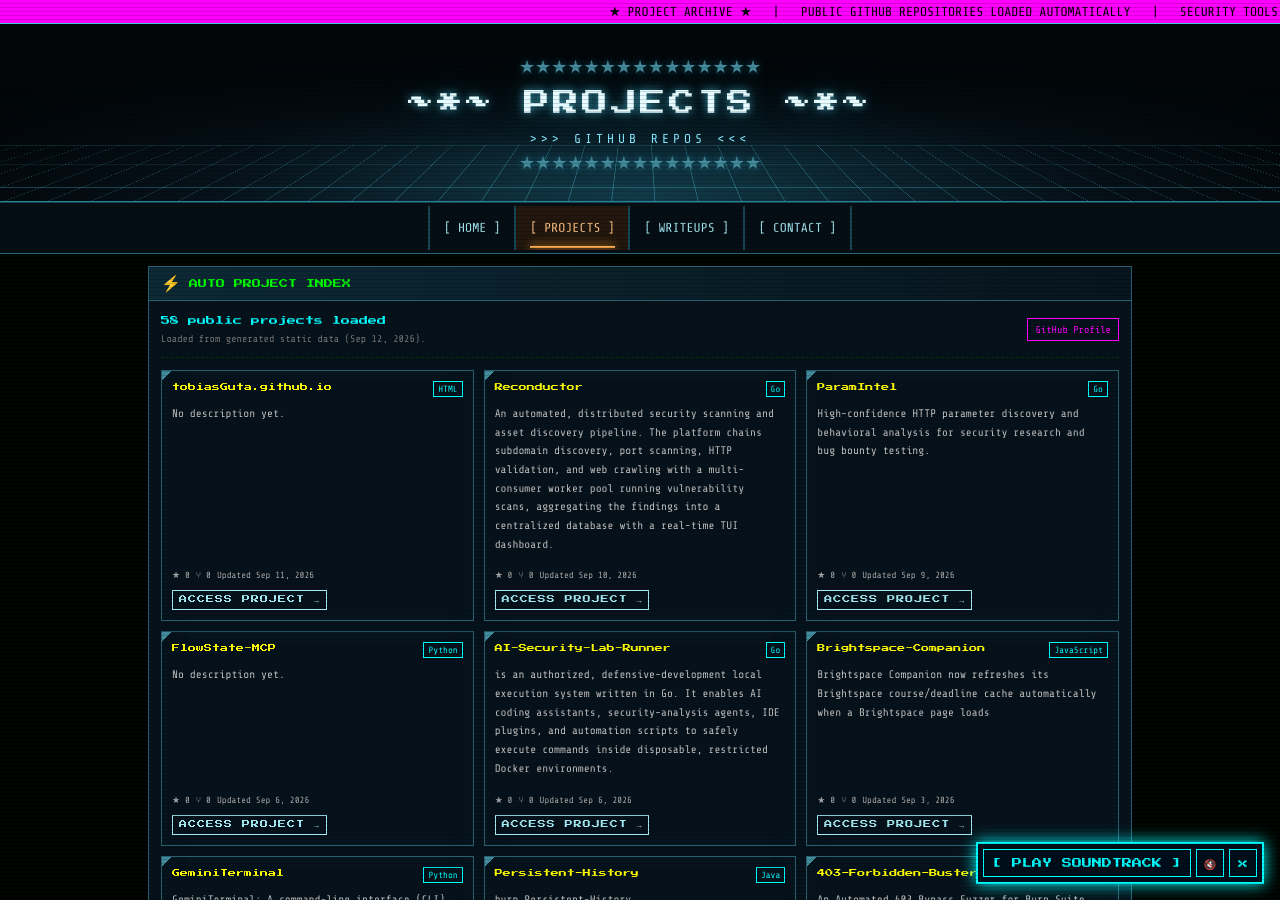
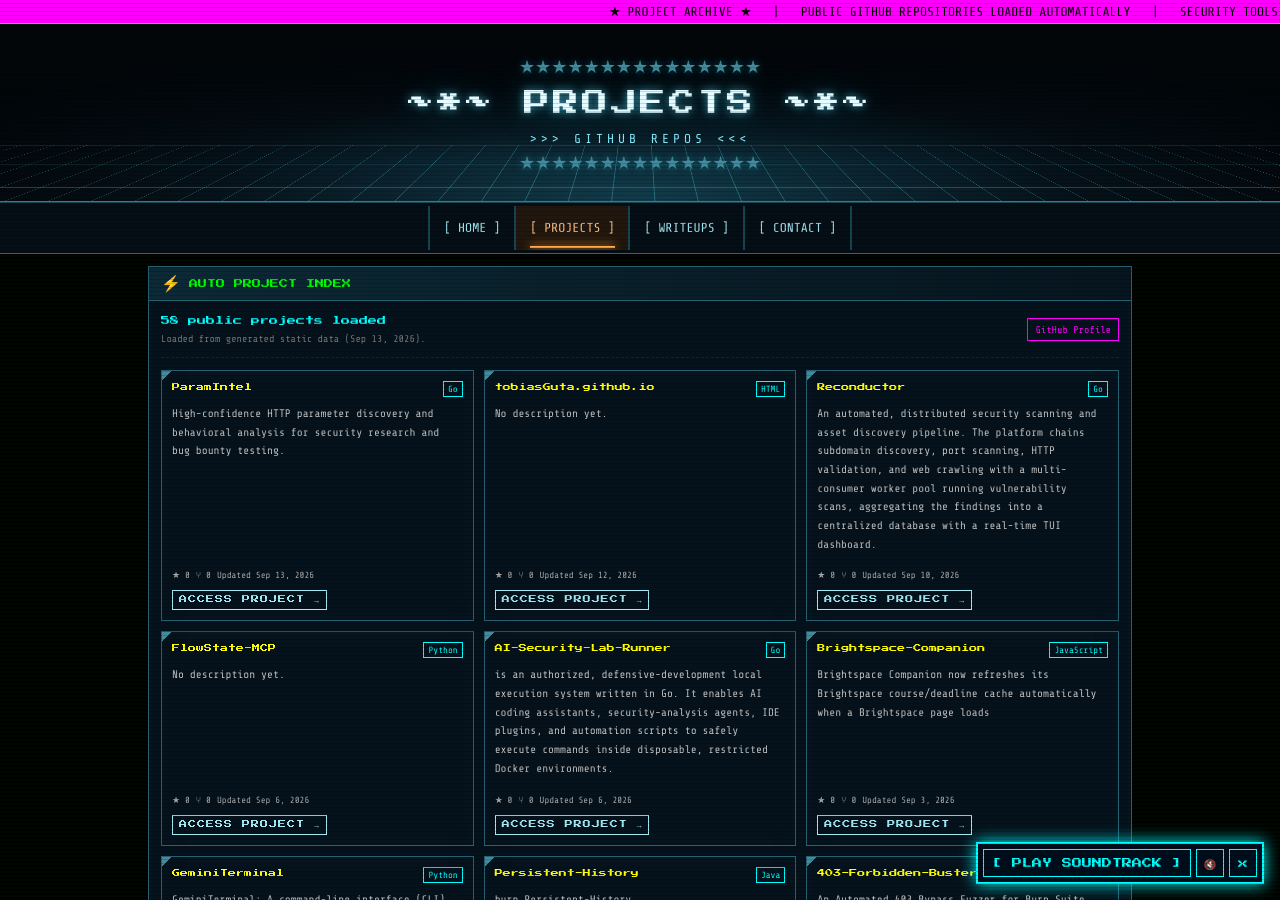
Before and after one commit to tobiasGuta/tobiasGuta.github.io, a Jekyll site: the page built from projects.html, in a window 1280 px wide and 900 px high. Built offline with Jekyll 4.4.1, drawn with Linux system fonts in a browser that asks for light colours; part of the change alters nothing that is shown.

```diff
--- a/assets/data/projects.json
+++ b/assets/data/projects.json
@@ -1,8 +1,21 @@
 {
   "owner": "tobiasGuta",
   "source": "github_api",
-  "generated_at": "2026-09-12T12:09:18.190666+00:00",
+  "generated_at": "2026-09-13T13:18:06.504632+00:00",
   "projects": [
+    {
+      "name": "ParamIntel",
+      "description": "High-confidence HTTP parameter discovery and behavioral analysis for security research and bug bounty testing.",
+      "html_url": "https://github.com/tobiasGuta/ParamIntel",
+      "homepage": null,
+      "language": "Go",
+      "topics": [],
+      "stargazers_count": 0,
+      "forks_count": 0,
+      "updated_at": "2026-09-13T01:43:46Z",
+      "fork": false,
+      "archived": false
+    },
     {
       "name": "tobiasGuta.github.io",
       "description": null,
@@ -12,7 +25,7 @@
       "topics": [],
       "stargazers_count": 0,
       "forks_count": 0,
-      "updated_at": "2026-09-11T12:48:37Z",
+      "updated_at": "2026-09-12T12:09:22Z",
       "fork": false,
       "archived": false
     },
@@ -26,19 +39,6 @@
       "stargazers_count": 0,
       "forks_count": 0,
       "updated_at": "2026-09-10T23:16:04Z",
-      "fork": false,
-      "archived": false
-    },
-    {
-      "name": "ParamIntel",
-      "description": "High-confidence HTTP parameter discovery and behavioral analysis for security research and bug bounty testing.",
-      "html_url": "https://github.com/tobiasGuta/ParamIntel",
-      "homepage": null,
-      "language": "Go",
-      "topics": [],
-      "stargazers_count": 0,
-      "forks_count": 0,
-      "updated_at": "2026-09-09T15:31:34Z",
       "fork": false,
       "archived": false
     },
```
